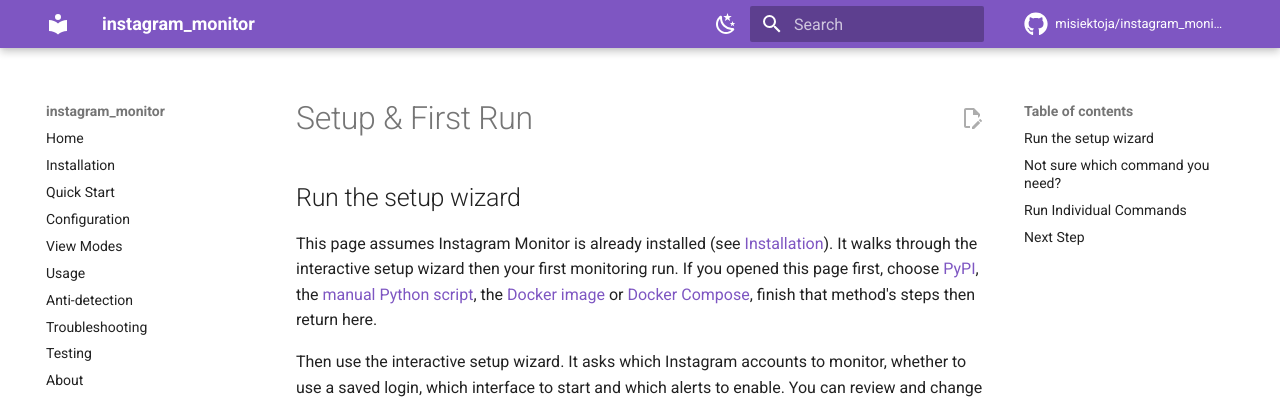
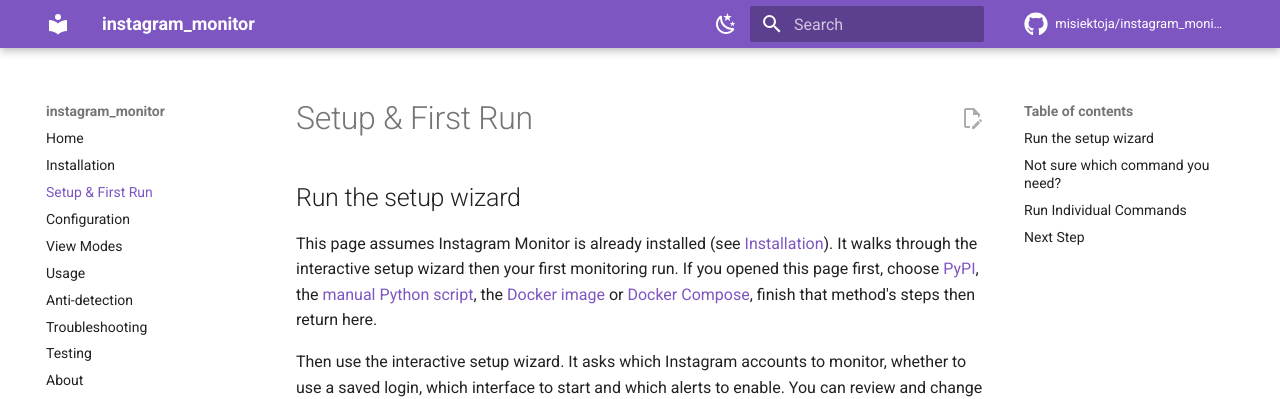
Before and after one commit to misiektoja/instagram_monitor, an MkDocs documentation site: the page built from docs/setup-and-first-run.md, in a window 1280 px wide. Shown: the top 399 px of the page. Built offline with MkDocs 1.6.1 and Material for MkDocs 9.7.7, drawn with Linux system fonts in a browser that asks for light colours; comment, search, counter and statistics services are not loaded.

Commit message:
docs: rename Quick Start nav entry to Setup & First Run

```diff
--- a/mkdocs.yml
+++ b/mkdocs.yml
@@ -70,7 +70,7 @@
 nav:
   - Home: index.md
   - Installation: installation.md
-  - Quick Start: quick-start.md
+  - Setup & First Run: setup-and-first-run.md
   - Configuration: configuration.md
   - View Modes: view-modes.md
   - Usage: usage.md
```
